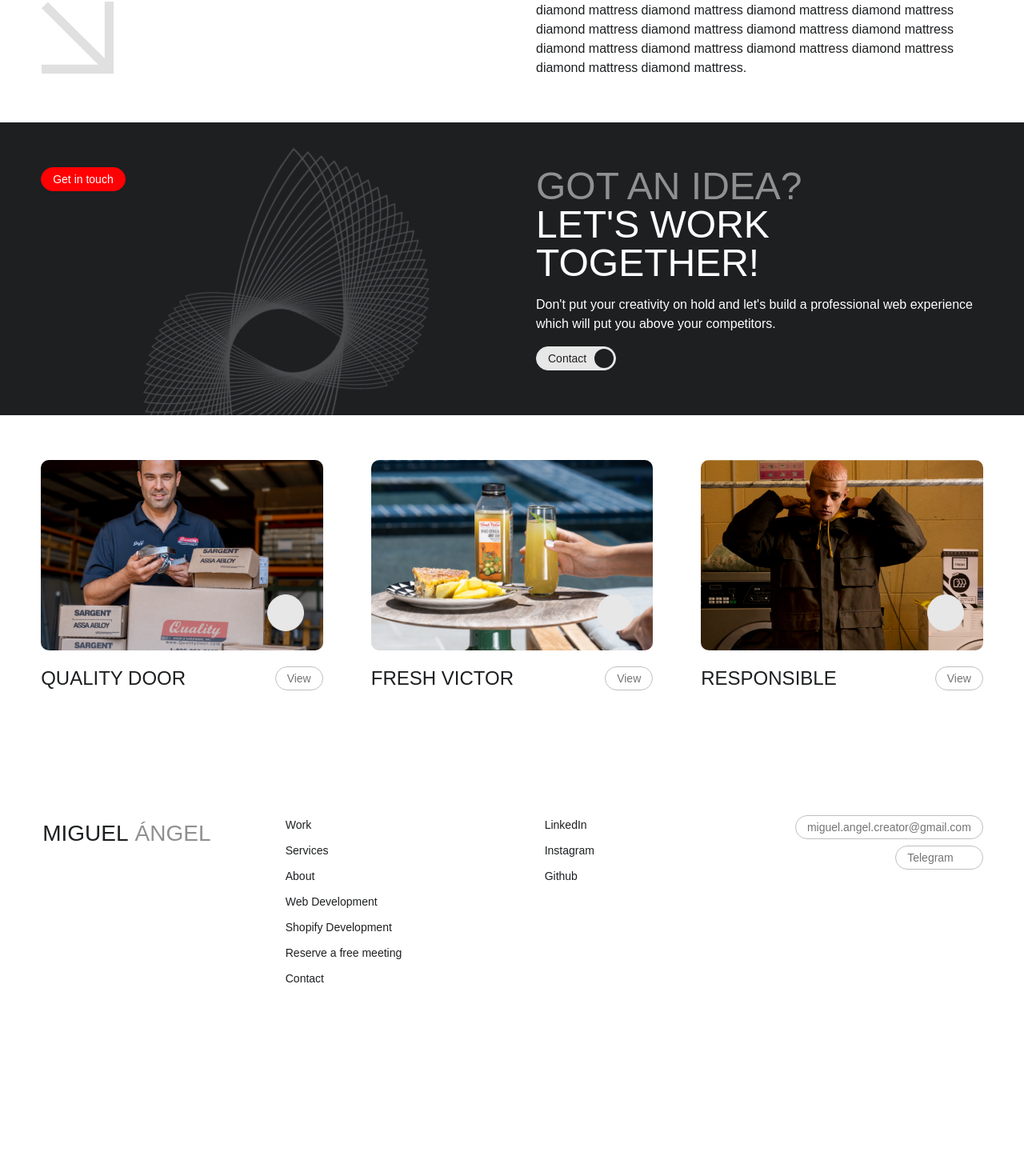
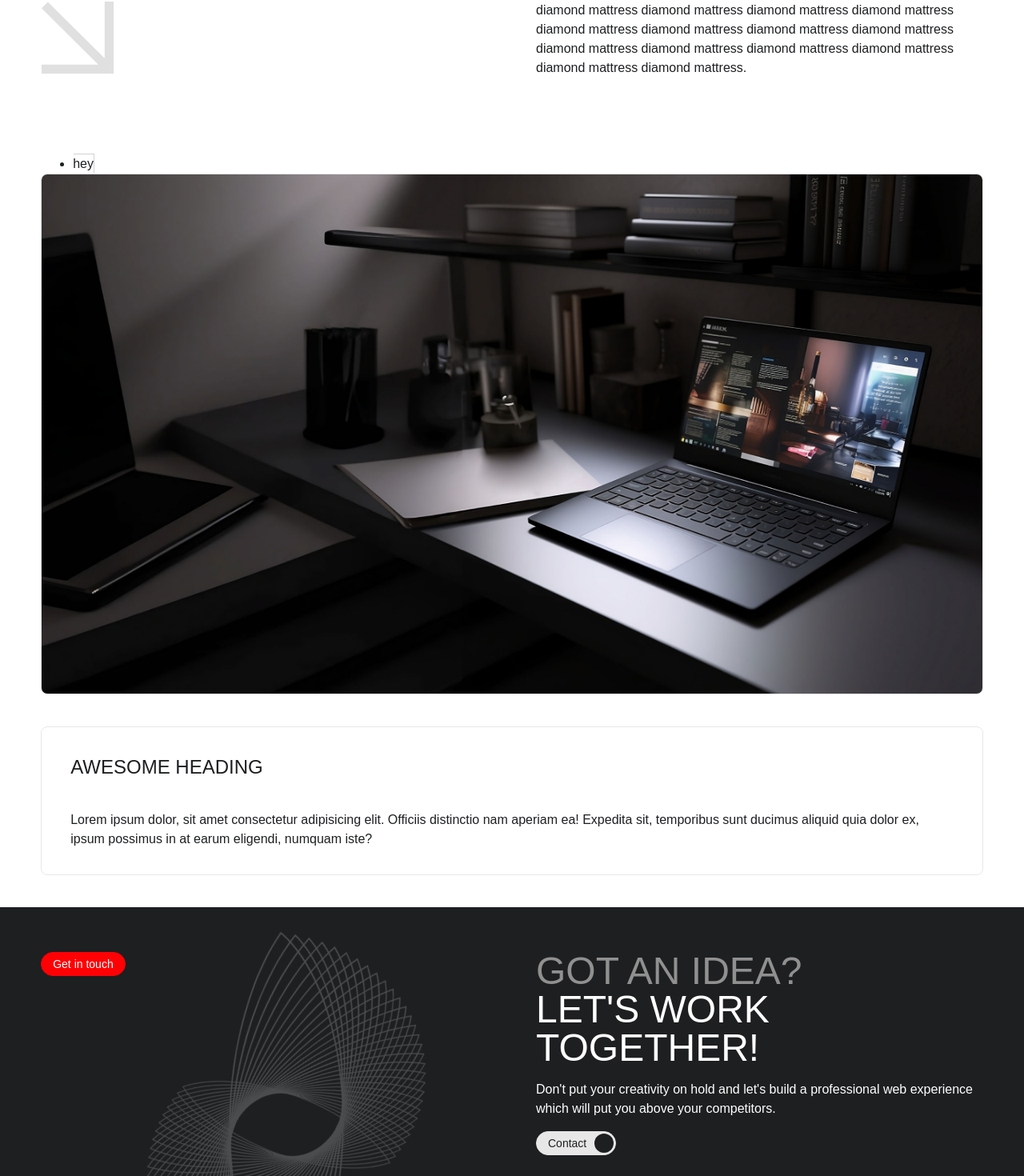
Before and after one commit to muchisx/v1_the_tiger, a React (Vite) app: page /work/diamond-mattress in a window 1280 px wide. Shown: the part 1160-2630 px from the top of the page at 80% size. Before the commit the page ends 2447 px from the top, so only its background shows below. Built offline with nearby package versions, Linux system fonts and the light colour scheme; some icons are missing; a web font is replaced by a local one.

Commit message:
tabbedContent prototype

```diff
--- a/src/components/NavItem/NavItem.styles.tsx
+++ b/src/components/NavItem/NavItem.styles.tsx
@@ -45,7 +45,7 @@ export const NavItemStyled = styled.li`
     This allows the following:
     - always be able to have the "border" showing regardless of the direction
     - prevent the the double border when border or outlines overlap  */
-  box-shadow: 1px -1px 0 rgb(209, 209, 209);
+  box-shadow: 1px -1px 0 var(--neutral-color-quaternary);
 
   &:hover {
     background-color: rgba(209, 209, 209, 0.36);
--- /dev/null
+++ b/src/components/TabbedContent/TabbedContent.styles.tsx
@@ -0,0 +1,29 @@
+import styled from 'styled-components';
+
+export const Description = styled.div`
+  display: flex;
+  flex-direction: column;
+  gap: 36px;
+  padding: 32px 36px;
+  border-radius: 8px;
+  border: 1px solid var(--neutral-color);
+`;
+
+export const Media = styled.div`
+  display: flex;
+  min-height: 200px;
+  border-radius: 8px;
+  overflow: hidden;
+  border: 1px solid var(--neutral-color);
+`;
+
+export const Content = styled.div`
+  display: flex;
+  flex-direction: column;
+  gap: 40px;
+`;
+
+export const TabbedContentStyled = styled.div`
+  display: flex;
+  flex-direction: column;
+`;
--- /dev/null
+++ b/src/components/TabbedContent/TabbedContent.tsx
@@ -0,0 +1,38 @@
+// Components
+import ImageResponsive from '../shared/ImageResponsive/ImageResponsive';
+import Section from '../shared/Section/Section';
+import Text from '../shared/Text/Text';
+import Tabs from '../shared/Tabs/Tabs';
+// Styled Components
+import { TabbedContentStyled, Content, Media, Description } from './TabbedContent.styles';
+// Types
+import type { Props } from './TabbedContent.types';
+
+import placeholderImg from '../../assets/images/hero-banner-1.jpg';
+
+function TabbedContent(props: Props) {
+  const { tabbedContent, contain, customStyles } = props;
+  return (
+    <Section contain={contain} enableGutter marginTop={40} marginBottom={40}>
+      <TabbedContentStyled>
+        <Tabs tabs={[{ children: 'hey', id: '1', isActive: true }]} />
+        <Content>
+          <Media>
+            <ImageResponsive src={placeholderImg} height="100%" width="100%" />
+          </Media>
+          <Description>
+            <Text fontSize="2.4rem" fontWeight={500}>
+              AWESOME HEADING
+            </Text>
+            <Text>
+              Lorem ipsum dolor, sit amet consectetur adipisicing elit. Officiis distinctio nam aperiam ea! Expedita
+              sit, temporibus sunt ducimus aliquid quia dolor ex, ipsum possimus in at earum eligendi, numquam iste?
+            </Text>
+          </Description>
+        </Content>
+      </TabbedContentStyled>
+    </Section>
+  );
+}
+
+export default TabbedContent;
--- /dev/null
+++ b/src/components/shared/Tab/Tab.tsx
@@ -0,0 +1,21 @@
+import styled from 'styled-components';
+
+type TabStyledProps = {
+  isActive?: Props['isActive'];
+};
+
+export type Props = {
+  children: React.ReactNode;
+  isActive?: boolean;
+};
+
+export const TabStyled = styled.li<TabStyledProps>`
+  box-shadow: 1px -1px 0 var(--neutral-color-quaternary);
+`;
+
+function Tab(props: Props) {
+  const { children, isActive } = props;
+  return <TabStyled isActive={isActive}>{children}</TabStyled>;
+}
+
+export default Tab;
--- /dev/null
+++ b/src/components/shared/Tabs/Tabs.tsx
@@ -0,0 +1,24 @@
+import styled from 'styled-components';
+import Tab, { type Props as TabProps } from '../Tab/Tab';
+
+type Props = {
+  tabs: (TabProps & { id: string })[];
+};
+
+export const TabsStyled = styled.ul`
+  display: flex;
+`;
+
+function Tabs({ tabs }: Props) {
+  return (
+    <TabsStyled>
+      {tabs.map((tab) => (
+        <Tab isActive={tab.isActive} key={tab.id}>
+          {tab.children}
+        </Tab>
+      ))}
+    </TabsStyled>
+  );
+}
+
+export default Tabs;
--- a/src/pages/Job.tsx
+++ b/src/pages/Job.tsx
@@ -18,6 +18,7 @@ import arrowDownRight from '../assets/svgs/arrow_down-right.svg';
 import sharedContact from './content/shared/sharedContact';
 import CardGrid from '../components/CardGrid/CardGrid';
 import jobMoreJobs from './content/Job/jobMoreJobs';
+import TabbedContent from '../components/TabbedContent/TabbedContent';
 
 const jobContact = sharedContact('secondary');
 
@@ -92,6 +93,7 @@ function Job() {
           />
         </SplitContentCustom>
       </SplitContent>
+      <TabbedContent />
       <SplitContent
         leftContent={jobContact.leftContent}
         rightContent={jobContact.rightContent}
--- a/src/styles/global-variables.css
+++ b/src/styles/global-variables.css
@@ -6,11 +6,10 @@
   --neutral-color: #e7e7e7;
   --neutral-color-secondary: #bebebe;
   --neutral-color-tertiary: #909090;
+  --neutral-color-quaternary: #d1d1d1;
 
   --body-bg-color: #FFFFFF;
   --body-bg-color-secondary: #1d1f21;
-
-
 
   /* --- Header colors */
   --header-bg-color: #FFFFFF;
```
Also changed, not shown: src/components/TabbedContent/TabbedContent.types.tsx (added, +14 -0 lines).
